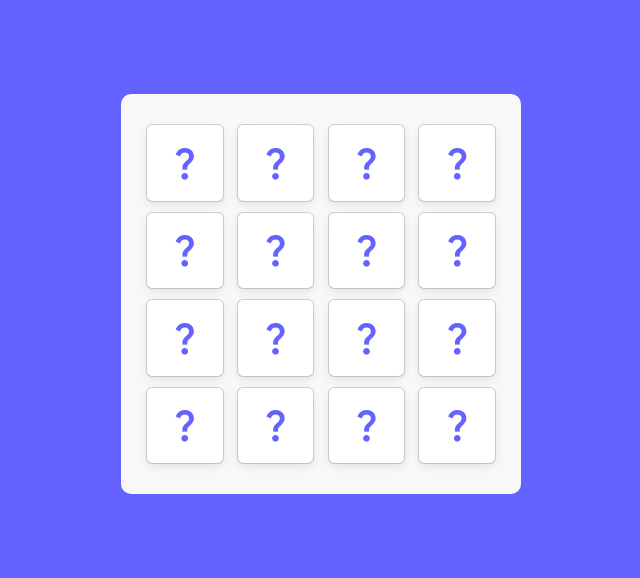
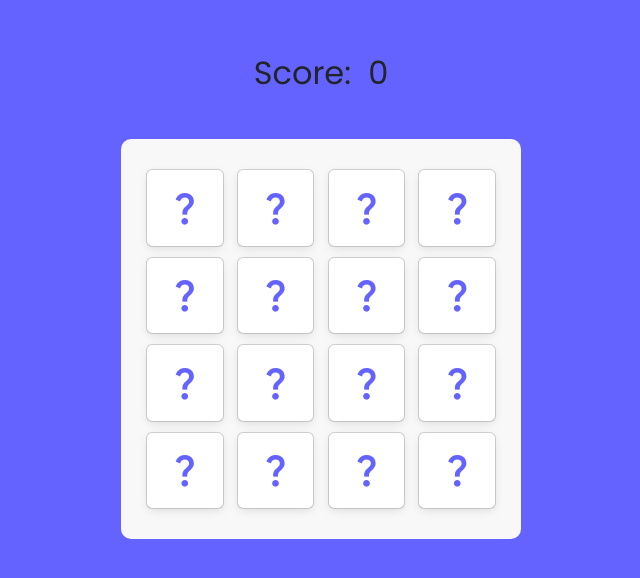
Before and after one commit to CraftedRNL/MemCard, a plain HTML site: page index.html in a window 1280 px wide. Shown: the part 106-684 px from the top of the page, without its empty margins (319-959 px from the left). Drawn offline with nearby package versions, Linux system fonts and the light colour scheme.

Commit message:
Score Board

```diff
--- a/css/style.css
+++ b/css/style.css
@@ -95,3 +95,12 @@ body{
 ul{
     padding: 0px;
 }
+.count{
+    display: flex;
+    justify-content: center;
+    margin-bottom: 10%;
+    font-size: 2rem;
+}
+ .container-fluid{
+    width: auto;
+ }
--- a/index.html
+++ b/index.html
@@ -11,6 +11,10 @@
     <link rel="stylesheet" href="css/style.css">
 </head>
   <body>
+    <div class="container-fluid">
+        <div class="row">
+            <div class="count">Score: &nbsp;<span id="count"> </span></div>
+        </div>
 
     <div class="wrapper">
         <ul class="cards">
@@ -163,6 +167,10 @@
         </ul>
     </div>
 
+    </div>
+
+
+
 
 
 
--- a/js/script.js
+++ b/js/script.js
@@ -3,6 +3,7 @@ const cards = document.querySelectorAll(".card");
 let matchedCard = 0;
 let cardOne, cardTwo;
 let disableDeck = false;
+let count = 0;
 
 function flipCard(e){
     let clickedCard = e.target;
@@ -24,7 +25,10 @@ function matchCards(img1, img2){
         matchedCard++;
         if(matchedCard == 8){
             setTimeout(()=>{
+                count++;
+                document.getElementById("count").innerHTML = count;
                 return shuffleCard();
+
             },1000)
         }
         cardOne.removeEventListener("click", flipCard);
@@ -61,7 +65,7 @@ function shuffleCard(){
 }
 
 shuffleCard();
-
+document.getElementById("count").innerHTML = count;
 cards.forEach(card =>{
     // card.classList.add("flip")
     card.addEventListener("click", flipCard)
```
